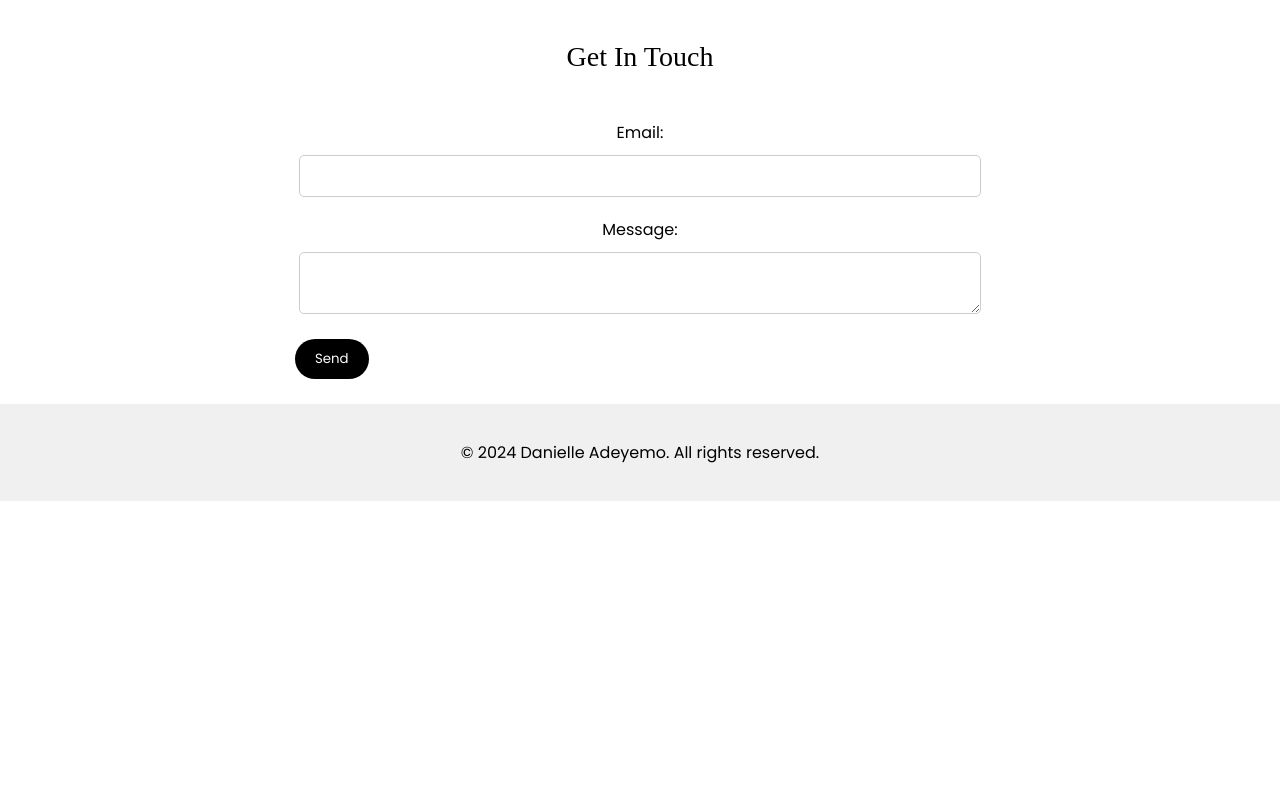
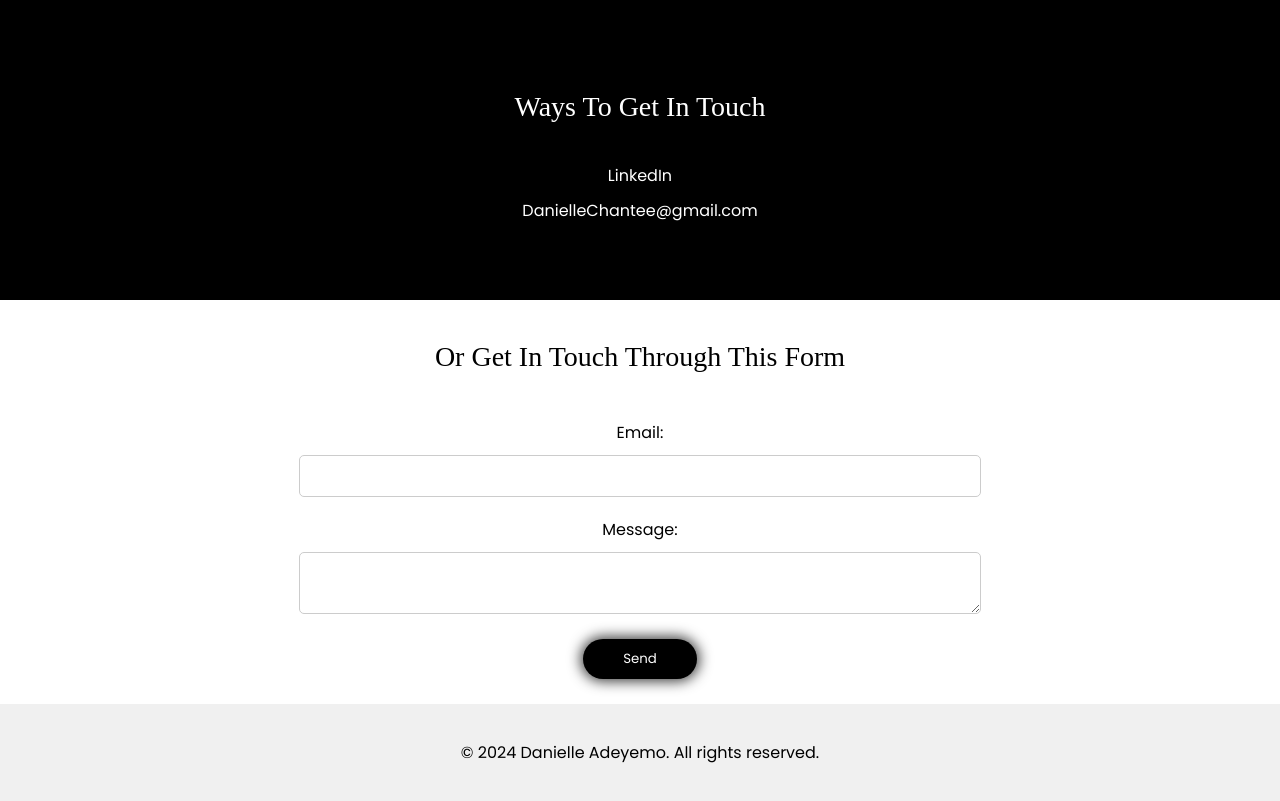
Before and after one commit to DanielleChantee/portfolio-2025, a Jekyll site: the page built from contact.html, in a window 1280 px wide. Shown: the part 451-1252 px from the top of the page. Built offline with Jekyll 4.4.1, drawn with Linux system fonts in a browser that asks for light colours; some web fonts are replaced; before the commit the page ends 952 px from its top, so only the background shows below that.

Commit message:
updates / contact

```diff
--- a/contact.html
+++ b/contact.html
@@ -25,12 +25,25 @@ permalink: /contact.html
       </div>
     </div>
 
-    <div class="contact content-section">
+    <!-- CONTACT OPTIONS -->
+    <div class="contact-options content-section">
+      <!-- CONTENT -->
       <div class="content">
-        <h2>Get In Touch</h2>
+        <h2>Ways To Get In Touch</h2>
+        <a href="https://www.linkedin.com/in/danielleadeyemo/" target="_blank"
+          >LinkedIn</a
+        >
+        <a href="mailto:daniellechantee@gmail.com" target="_blank"
+          >DanielleChantee@gmail.com</a
+        >
       </div>
     </div>
 
+    <div class="contact content-section">
+      <div class="content">
+        <h2>Or Get In Touch Through This Form</h2>
+      </div>
+    </div>
     <!-- CONTACT FORM -->
     <form action="https://formspree.io/f/mgveyylg" method="POST">
       <label>
@@ -41,7 +54,7 @@ permalink: /contact.html
         Message:
         <textarea name="message"></textarea>
       </label>
-      <button class="btn" type="submit">Send</button>
+      <button class="btn glow-black" type="submit">Send</button>
     </form>
   </body>
 </html>
--- a/styles/contact.css
+++ b/styles/contact.css
@@ -7,9 +7,9 @@ form {
   justify-content: center;
   margin: auto;
   max-width: 700px;
-
   text-align: center;
 }
+
 label {
   display: block;
   margin-bottom: 10px;
@@ -45,6 +45,11 @@ button:hover {
   background-color: #444;
 }
 
+form .btn {
+  padding: 10px 40px;
+  margin: 5px auto;
+}
+
 /* ------- */
 .contact.content-section {
   background-color: white;
@@ -55,7 +60,8 @@ button:hover {
   color: black;
 }
 
-.contact.content-section h2 {
+.contact.content-section h2,
+.contact-options h2 {
   font-size: 28px;
 }
 
@@ -63,3 +69,23 @@ button:hover {
   background-color: black;
   color: white;
 }
+
+/* ---------- */
+/* Contact Options */
+.contact-options {
+  min-height: 300px;
+}
+.contact-options h2 {
+  margin-bottom: 40px;
+}
+
+.contact-options a {
+  color: white;
+  display: block;
+  text-decoration: none;
+  margin: 10px 0;
+}
+
+.contact-options a:hover {
+  text-decoration: underline;
+}
```
Also changed, not shown: 2 other files.
